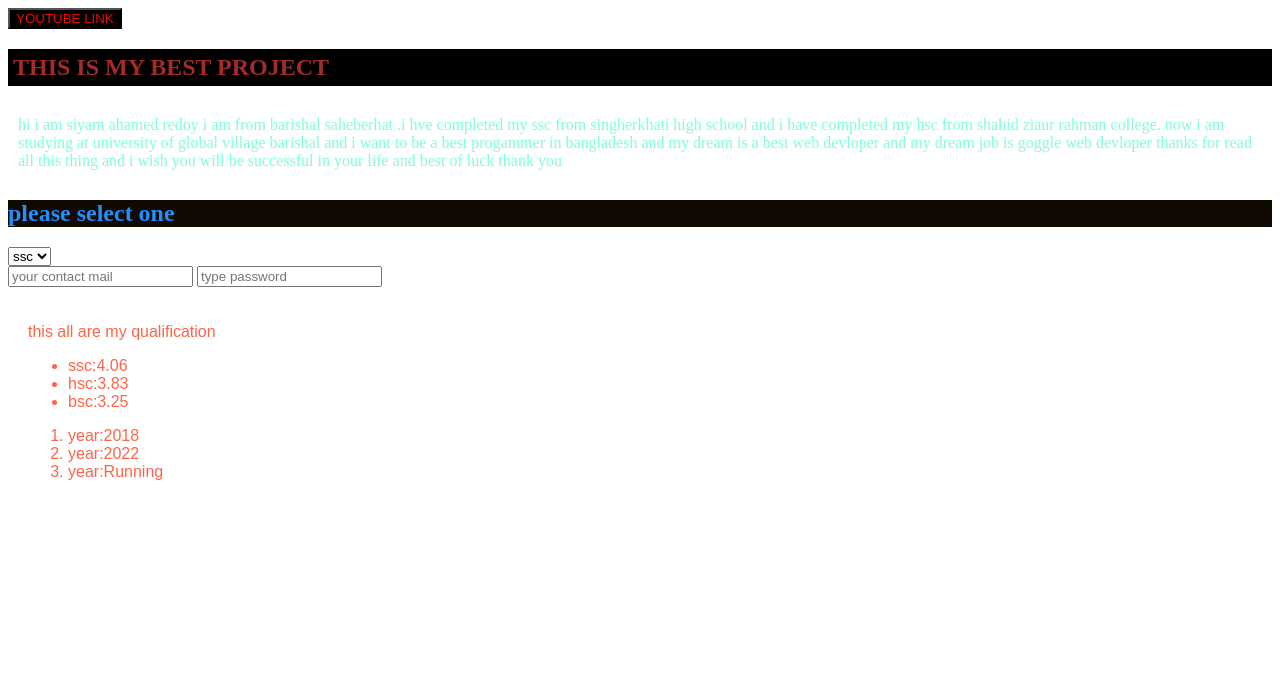
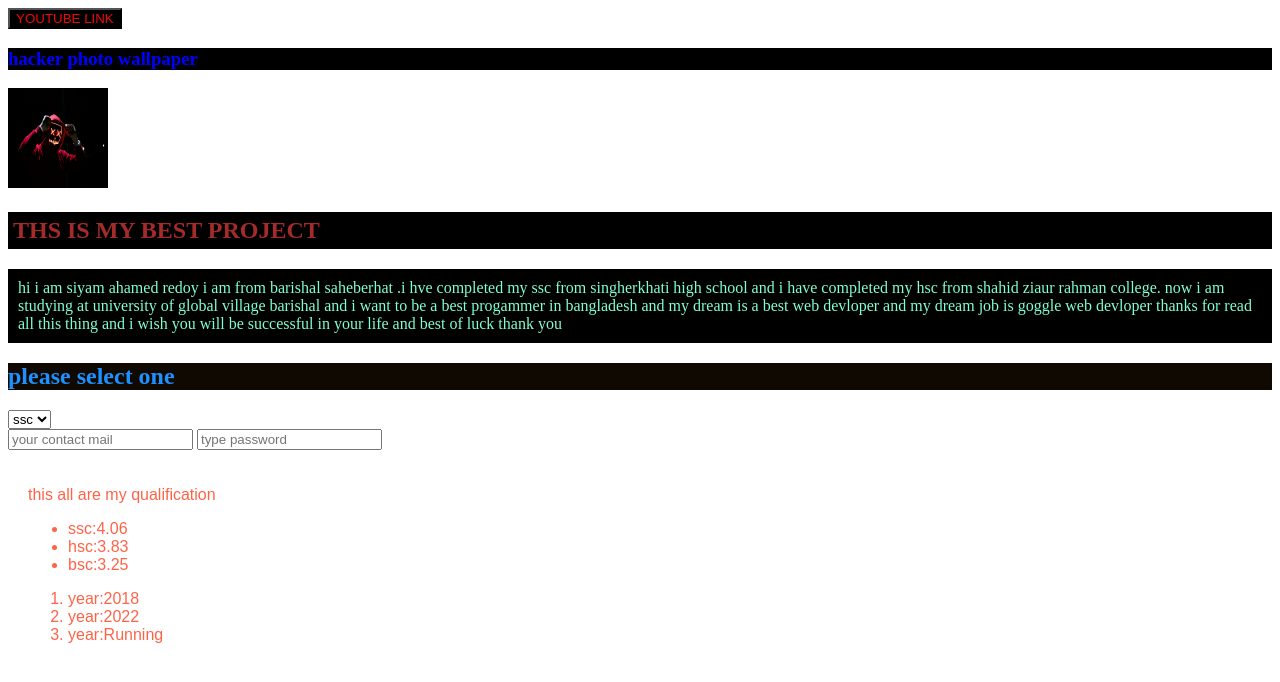
Before and after one commit to Redoy87/my-first-website-repo, a plain HTML site: page index.html in a window 1280 px wide. Drawn offline with Linux system fonts and the light colour scheme.

Commit message:
see this

```diff
--- a/index.css
+++ b/index.css
@@ -9,7 +9,5 @@ font-family: Arial, Helvetica, sans-serif;
 .class{
 color: aquamarine;
 padding: 10px;
-
-
-
+background-color: black;
 }
--- a/index.html
+++ b/index.html
@@ -8,7 +8,9 @@
     <a href="https://www.youtube.com/watch?v=UAQ0waTCcoo"><button style="color: rgb(241, 8, 8);background-color: black;">YOUTUBE LINK</button></a>
 </head>
 <body>
-    <h2 style="color: brown; padding: 5PX;background-color: black;">THIS IS MY BEST PROJECT</h2>
+    <h3 style="color: blue;background-color: black;padding-right: 10px;">hacker photo wallpaper</h3>
+    <img src="pexels-sebastiaan-stam-1097456.jpg" alt="hacker"height="100px"width="100px">
+    <h2 style="color: brown; padding: 5PX;background-color: black;">THS IS MY BEST PROJECT</h2>
     <p class="class">hi i am siyam ahamed redoy i am from barishal saheberhat .i hve completed my ssc from singherkhati high school and i have completed my hsc from shahid ziaur rahman college. now i am studying at university of global village barishal and i want to be a best progammer in bangladesh and my dream is a best web devloper and my dream job is goggle web devloper thanks for read all this thing and i wish you will be successful in your life and best of luck thank you</p>
     <h2 style="color: dodgerblue;background-color: rgb(16, 9, 1);">please select one</h2>
     <select>
```
Also changed, not shown: pexels-sebastiaan-stam-1097456.jpg (added).
